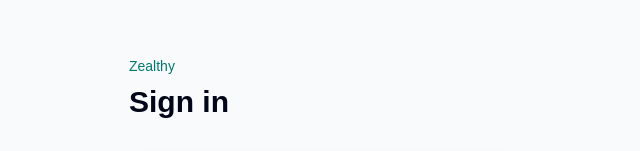
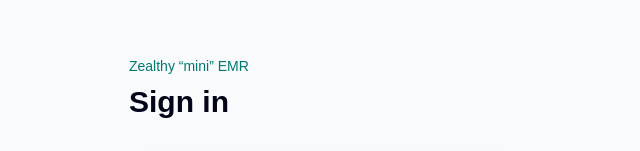
Before and after one commit to sagun-karki/Zealthy_EMR_sagun, a Next.js app: page /login in a window 1280 px wide. Shown: the part 161-312 px from the top of the page, without its empty margins (319-959 px from the left). Built offline with nearby package versions, Linux system fonts and the light colour scheme.

Commit message:
minor brand update

```diff
--- a/src/app/layout.tsx
+++ b/src/app/layout.tsx
@@ -13,8 +13,8 @@
 });
 
 export const metadata: Metadata = {
-  title: "Create Next App",
-  description: "Generated by create next app",
+  title: "Zealthy Mini EMR",
+  description: "Mini EMR and patient portal for the Zealthy exercise.",
 };
 
 export default function RootLayout({
@@ -27,7 +27,9 @@
       lang="en"
       className={`${geistSans.variable} ${geistMono.variable} h-full antialiased`}
     >
-      <body className="min-h-full flex flex-col">{children}</body>
+      <body className="flex min-h-full flex-col bg-slate-50 text-slate-950">
+        {children}
+      </body>
     </html>
   );
 }
--- a/src/app/login/page.tsx
+++ b/src/app/login/page.tsx
@@ -6,7 +6,9 @@
     <main className="flex min-h-screen items-center justify-center bg-slate-50 px-6 py-12">
       <section className="w-full max-w-sm">
         <div className="mb-8">
-          <p className="text-sm font-medium text-teal-700">Zealthy</p>
+          <p className="text-sm font-medium text-teal-700">
+            Zealthy “mini” EMR
+          </p>
           <h1 className="mt-2 text-3xl font-semibold text-slate-950">
             Sign in
           </h1>
```
